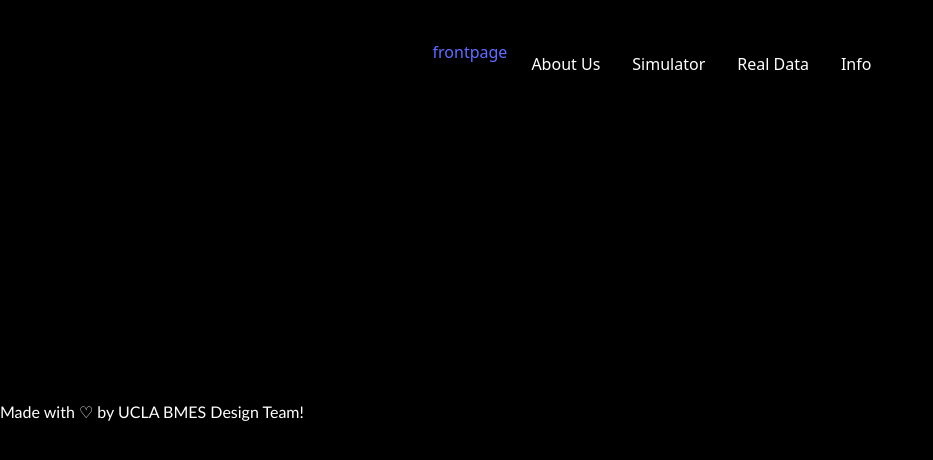
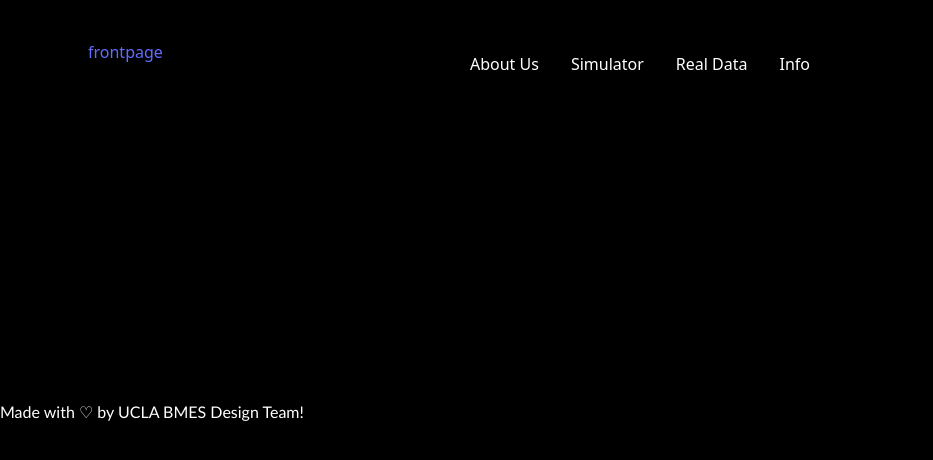
Before and after one commit to michelllinstar/Female-Crash-Dummy-BMES-, a React app in the folder frontend/: page / in a window 1280 px wide. Shown: the top 460 px of the page, without its empty margins (0-933 px from the left). Built offline with nearby package versions, Linux system fonts and the light colour scheme; the HTML template or start-up script is replaced by a standard one.

Commit message:
hi hi" git push "

```diff
--- a/frontend/src/App.css
+++ b/frontend/src/App.css
@@ -11,8 +11,6 @@
   padding: 1.5em;
   will-change: filter;
   transition: filter 300ms;
-  /* justify-content: space-between; */
-  align-items: left;
 }
 .logo:hover {
   filter: drop-shadow(0 0 2em #646cffaa);
@@ -60,7 +58,6 @@ body {
 
 .website-header {
   display: flex;
-  justify-content: center;
   align-items: center;
   padding: 1rem 5%;
   background-color: #000000;
@@ -101,3 +98,10 @@ body {
 .nav-NavLinks a:hover {
   color: #ffffff;
 }
+
+
+.nav-NavLinks {
+  position: absolute;                /* 🔧 ADDED */
+  left: 50%;                         /* 🔧 ADDED */
+  transform: translateX(-50%);       /* 🔧 ADDED */
+}
```
